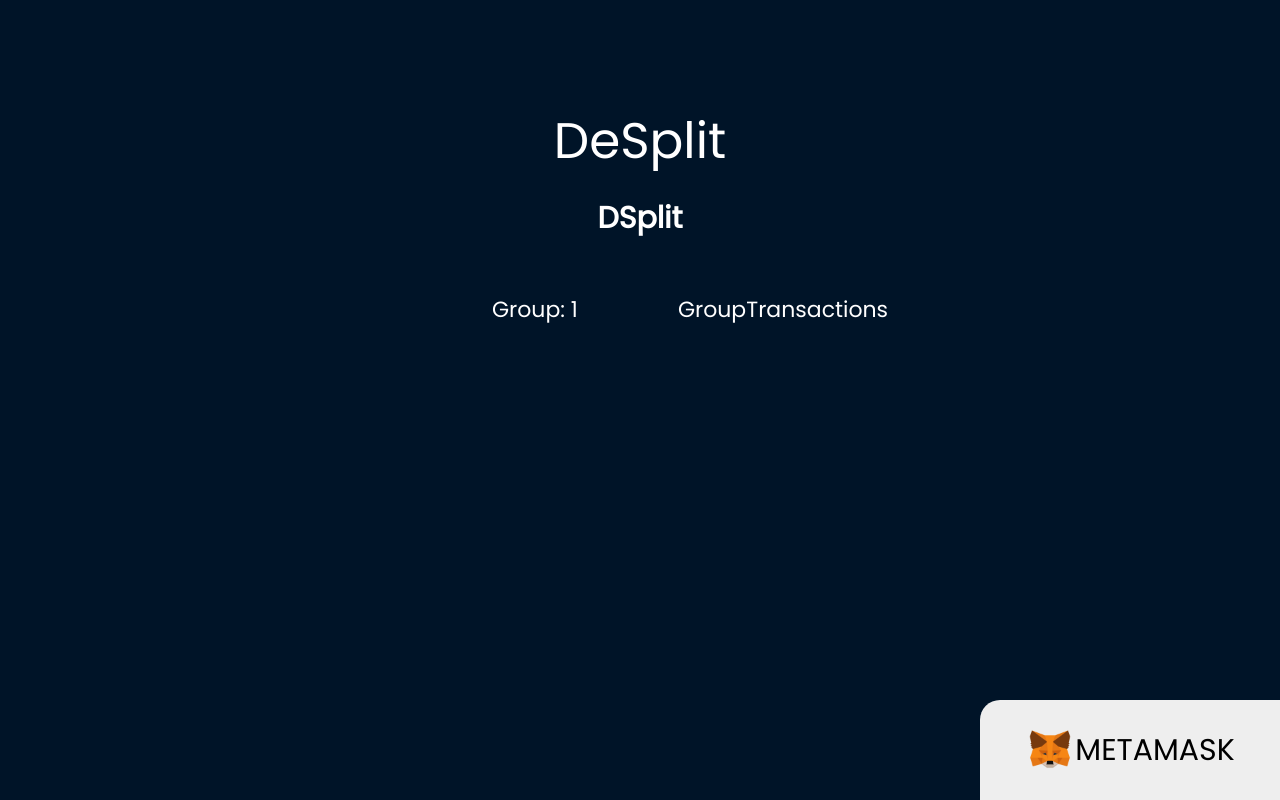
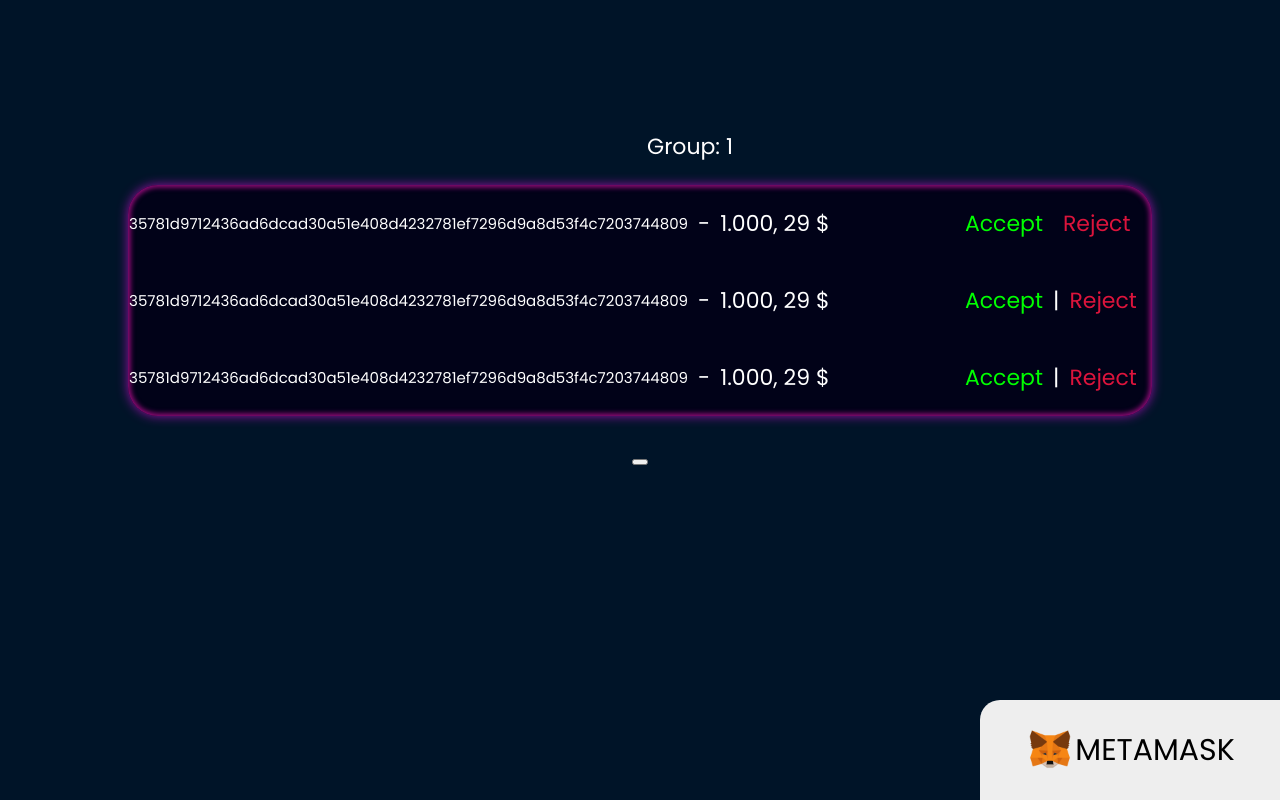
Before and after one commit to kingalpacas2005/desplit, a React (Create React App) app: page /groups/1 in a window 1280 px wide. Shown: the top 800 px of the page. Built offline with nearby package versions, Linux system fonts and the light colour scheme.

Commit message:
transaction de M...D

```diff
--- a/src/App.js
+++ b/src/App.js
@@ -3,7 +3,7 @@ import { BrowserRouter, Switch, Route } from "react-router-dom";
 import GroupCreate from "./pages/GroupCreate";
 import Home from "./pages/Home";
 import Groups from "./pages/Groups";
-import Group from "./pages/GroupTransactions";
+import Group from "./pages/Group";
 import Transaction from "./pages/Transaction";
 import NotFound from "./pages/NotFound";
 import Header from "./pages/Header";
--- a/src/pages/Group.js
+++ b/src/pages/Group.js
@@ -1,19 +1,42 @@
 import React from 'react';
 import { useParams } from "react-router-dom";
-
 
 
 const Group = () => {
     let { id } = useParams();
     return (
         < div >
-            <div className="Headergroup" >
-                <p className="desplitgroup" > DeSplit </p> </div>
-
             <div className="bodygroup" >
 
                 <div className="firstheadergroup" >
                     <p className="fhg" > Group: {id} </p>
+
+
+                    <div className = "addressesgroup" >
+                        <div className = "a1" >
+                            <div className = "left" >
+                            <p className = "address" > 0xd35781d9712436ad6dcad30a51e408d4232781ef7296d9a8d53f4c7203744809 </p> <div className = "slash" > - </div>
+                            <p className = "value" > 1.000, 29 $ </p> </div>
+
+                            <div className = "right" >
+                            <p className = "accept" > Accept </p> <p className = "slash" >
+                            </p> <p className = "reject" > Reject </p> </div> </div>
+                            <div className = "a1" >
+                            <div className = "left" >
+                            <p className = "address" > 0xd35781d9712436ad6dcad30a51e408d4232781ef7296d9a8d53f4c7203744809 </p>
+                            <div className = "slash" > - </div> <p className = "value" > 1.000, 29 $ </p> </div>
+
+                            <div className = "right" >
+                            <p className = "accept" > Accept </p> <p className = "slash" > | </p> <p className = "reject" > Reject </p> </div> </div> <div className = "a1" >
+                            <div className = "left" >
+                            <p className = "address" > 0xd35781d9712436ad6dcad30a51e408d4232781ef7296d9a8d53f4c7203744809 </p>
+                            <div className = "slash" > - </div> <p className = "value" > 1.000, 29 $ </p> </div>
+
+                            <div className = "right" >
+                            <p className = "accept" > Accept </p> <p className = "slash" > | </p> <p className = "reject" > Reject </p>
+                        </div>
+                    </div>
+                    </div>
 
                 </div>
             </div>
--- a/src/styles/components/groupt.scss
+++ b/src/styles/components/groupt.scss
@@ -17,7 +17,7 @@
 
 .firstheadergroup {
     display: flex;
-    flex-direction: row;
+    flex-direction: column;
     text-align: center;
     justify-content: center;
 }
```
